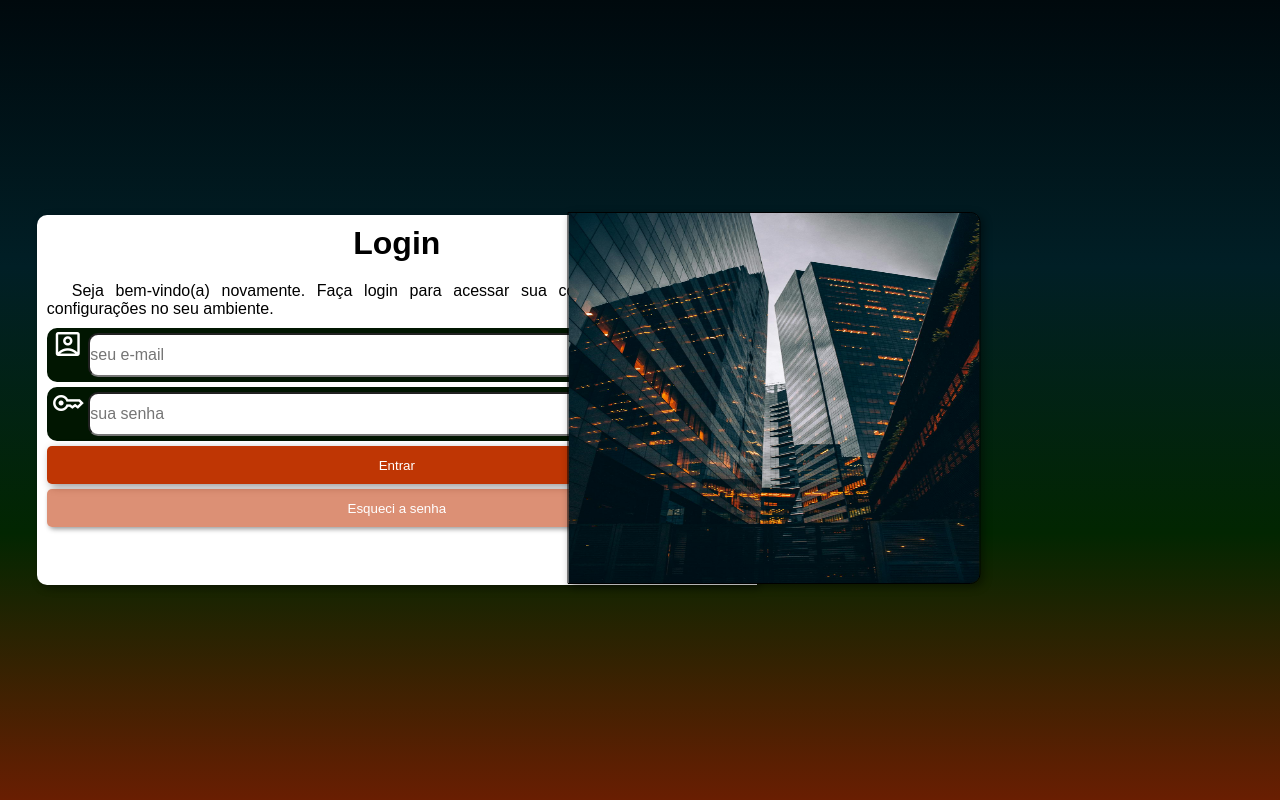
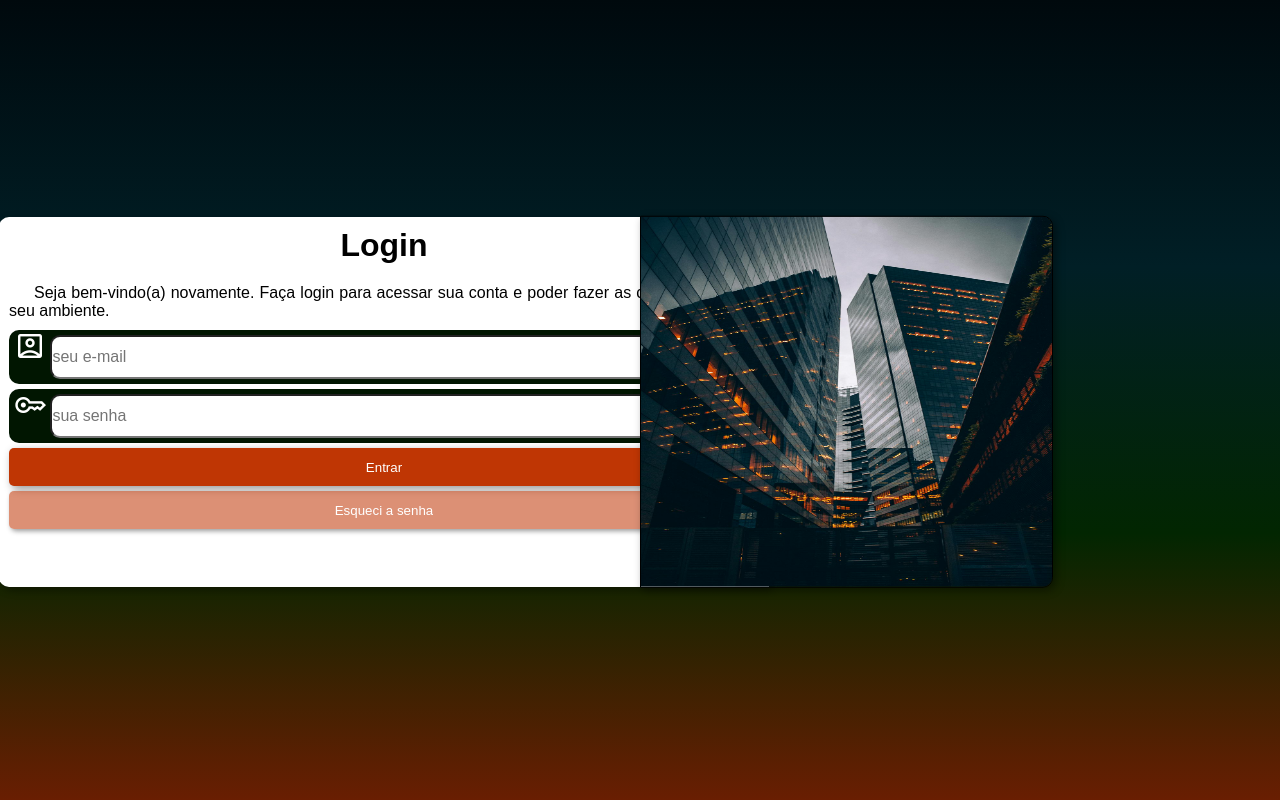
Before and after one commit to albanoeraldo/projeto-login-eraldo, a plain HTML site: page index.html in a window 1280 px wide. Drawn offline with nearby package versions, Linux system fonts and the light colour scheme.

Commit message:
Agora arrumar com a ajudo do professor

```diff
--- a/estilos/media.css
+++ b/estilos/media.css
@@ -43,10 +43,10 @@
 
     #quadrado {
         position: absolute;
-        width: 700px;
+        width: 750px;
         height: 350px;
-        top: 50%;
-        left: 31%;
+        top: 50.3%;
+        left: 30%;
         transform: translate(-50%, -50%);
         border-radius: 10px 0px 0px 10px;
         box-shadow: 3px 3px 8px rgba(0, 0, 0, 0.411)
@@ -54,8 +54,8 @@
 
     #img {
         top: 50%;
-        left: 60.5%;
-        transform: translate(-50%, -50%);
+        right: 60.5%;
+        transform: translate(-50%, -49%);
     }
 
     #predio {
```
